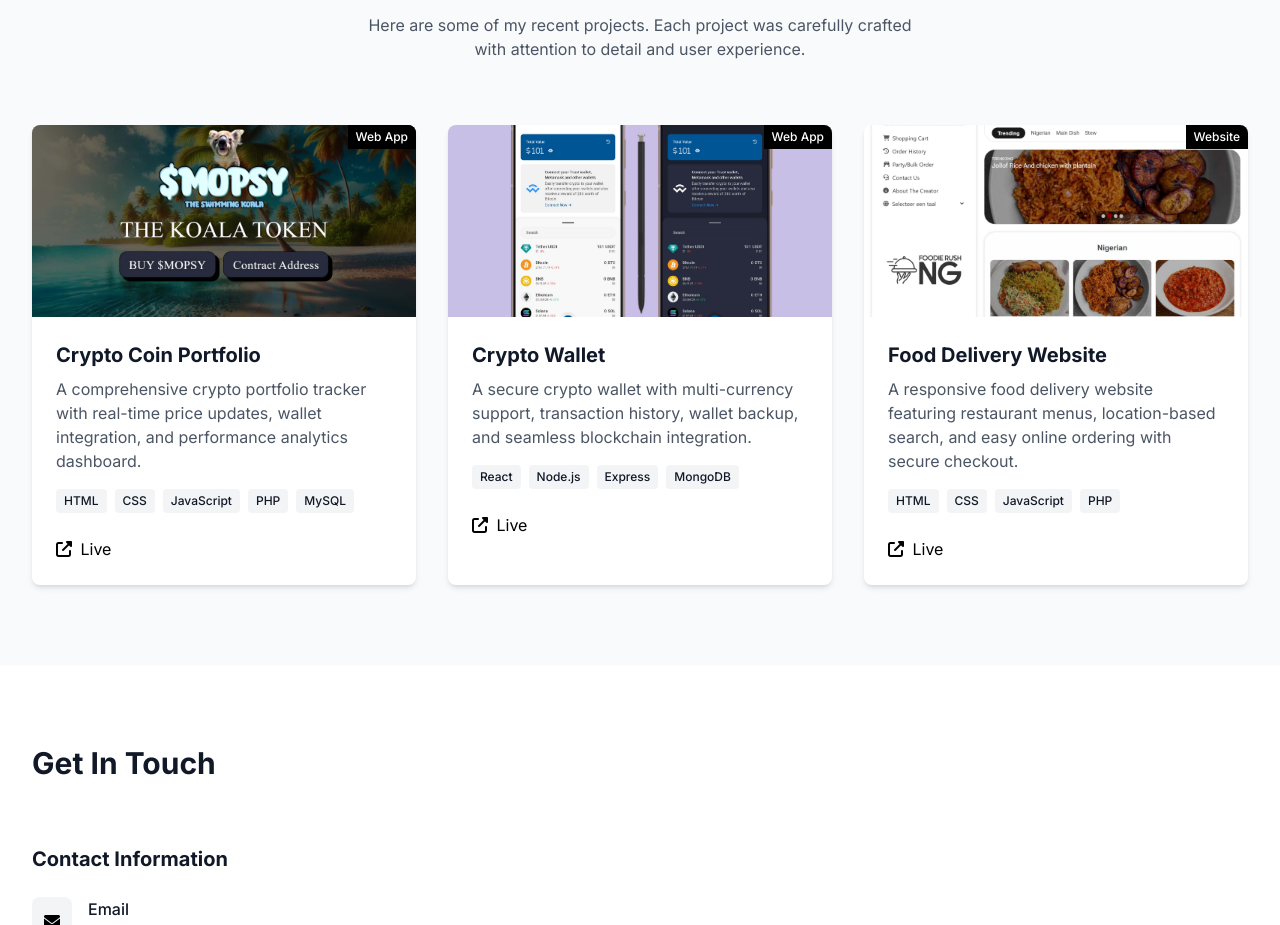
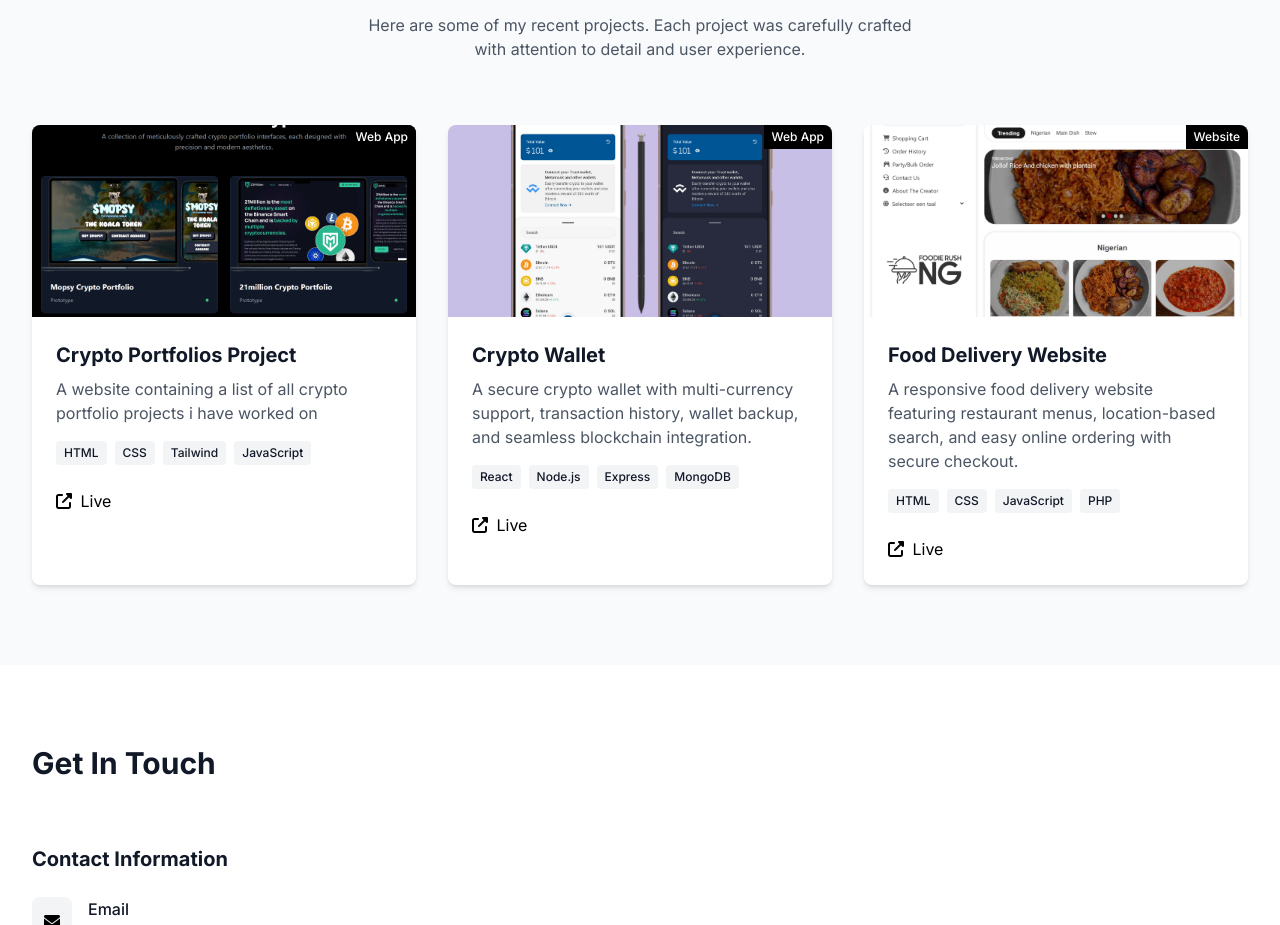
Before and after one commit to pq-cypher/portfolio, a plain HTML site: page index.html in a window 1280 px wide. Shown: the part 2709-3634 px from the top of the page. Drawn offline with nearby package versions, Linux system fonts and the light colour scheme.

Commit message:
added crypto portfolio projects

```diff
--- a/index.html
+++ b/index.html
@@ -412,24 +412,23 @@
                     <!-- Project 1 -->
                     <div class="project-card bg-white rounded-lg overflow-hidden shadow-md slide-in">
                         <div class="relative">
-                            <img src="mopsycoin.io_.jpg" alt="E-commerce Website" class="w-full h-48 object-cover">
+                            <img src="crypto-portfolio-projects.png" alt="Crypto Coin Portfolios Project" class="w-full h-48 object-cover">
                             <div class="absolute top-0 right-0 bg-black text-white text-xs font-medium px-2 py-1">Web App</div>
                         </div>
 
                         <div class="p-6">
-                            <h3 class="text-xl font-bold mb-2">Crypto Coin Portfolio</h3>
-                            <p class="text-gray-600 mb-4">A comprehensive crypto portfolio tracker with real-time price updates, wallet integration, and performance analytics dashboard.</p>
+                            <h3 class="text-xl font-bold mb-2">Crypto Portfolios Project</h3>
+                            <p class="text-gray-600 mb-4">A website containing a list of all crypto portfolio projects i have worked on</p>
 
                             <div class="flex flex-wrap gap-2 mb-6">
                                 <span class="text-xs font-medium bg-gray-100 px-2 py-1 rounded">HTML</span>
                                 <span class="text-xs font-medium bg-gray-100 px-2 py-1 rounded">CSS</span>
+                                <span class="text-xs font-medium bg-gray-100 px-2 py-1 rounded">Tailwind</span>
                                 <span class="text-xs font-medium bg-gray-100 px-2 py-1 rounded">JavaScript</span>
-                                <span class="text-xs font-medium bg-gray-100 px-2 py-1 rounded">PHP</span>
-                                <span class="text-xs font-medium bg-gray-100 px-2 py-1 rounded">MySQL</span>
                             </div>
 
                             <div class="flex space-x-4">
-                                <a href="https://mopsycoin.io" class="text-black hover:text-gray-700 transition-colors">
+                                <a href="https://crypto-portfolio-projects.netlify.app/" class="text-black hover:text-gray-700 transition-colors">
                                     <i class="fas fa-external-link-alt mr-1"></i> Live
                                 </a>
                                 <a href="#" class="hidden text-black hover:text-gray-700 transition-colors">
```
Also changed, not shown: crypto-portfolio-projects.png (added).
